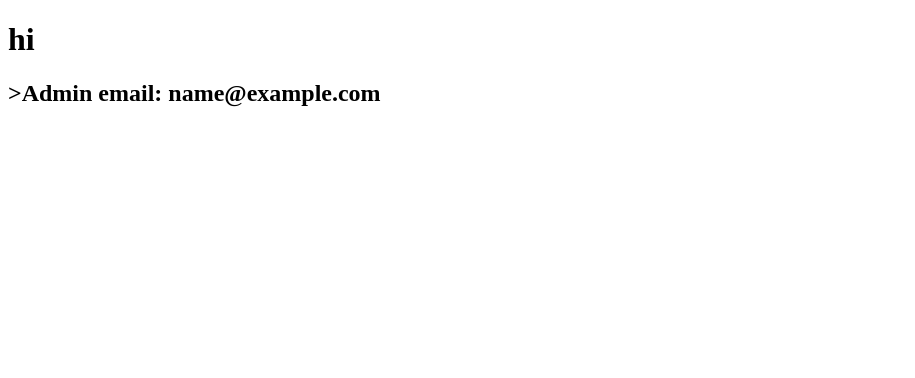
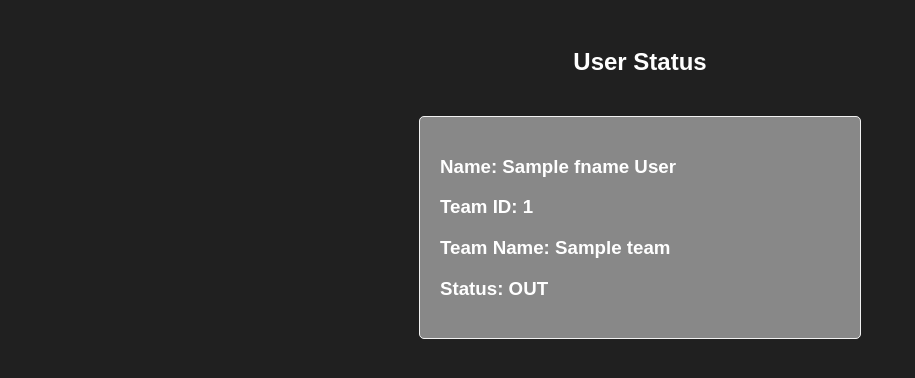
Before and after one commit to p1utoze/Hackme, a FastAPI app: template templates/update_status.html in a window 1280 px wide. Shown: the top 378 px of the page, without its empty margins (0-915 px from the left). Run offline with FastAPI, Linux system fonts and the light colour scheme; the template is opened without the code that fills it: most values are stand-ins (such as "Sample title", 1, 10 or a date in 2020); parts of the project's set-up code (start-up, migrations or seed data) failed here and were passed over.

Commit message:
feat: add status update tracking frontend page

```diff
--- /dev/null
+++ b/static/css/update_status.css
@@ -0,0 +1,22 @@
+body {
+    font-family: Arial, sans-serif;
+    background-color: #202020;
+    color: #ffffff;
+}
+
+.header {
+    text-align: center;
+    padding: 20px;
+}
+
+.details {
+    width: 400px;
+    margin: 0 auto;
+    padding: 20px;
+    border: 1px solid #f1f1f1;
+    border-radius: 5px;
+}
+
+h2, h3 {
+    color: #ffffff;
+}
--- a/templates/update_status.html
+++ b/templates/update_status.html
@@ -1,10 +1,20 @@
 <!DOCTYPE html>
 <html>
-<head>
-    <title>STATUS CODE</title>
-</head>
-<body>
-    <h1>hi</h1>
-    <h2>>Admin email: {{ email }}</h2>
-</body>
+    <head>
+        <title>User Status - Hackathon</title>
+        <meta charset="utf-8">
+        <meta name="viewport" content="width=device-width, initial-scale=1">
+        <link rel="stylesheet" type="text/css" href="{{ url_for('static', path='css/update_status.css') }}">
+    </head>
+    <body>
+        <div class="header">
+            <h2>User Status</h2>
+        </div>
+        <div class="details" style="background-color: {{ Details.color }}">
+            <h3>Name: {{ Details.fname }} {{ Details.lname }}</h3>
+            <h3>Team ID: {{ Details.ID }}</h3>
+            <h3>Team Name: {{ Details.team }}</h3>
+            <h3>Status: {{ Details.status }}</h3>
+        </div>
+    </body>
 </html>
```
